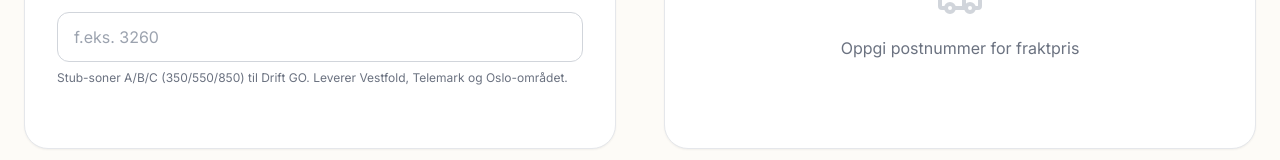
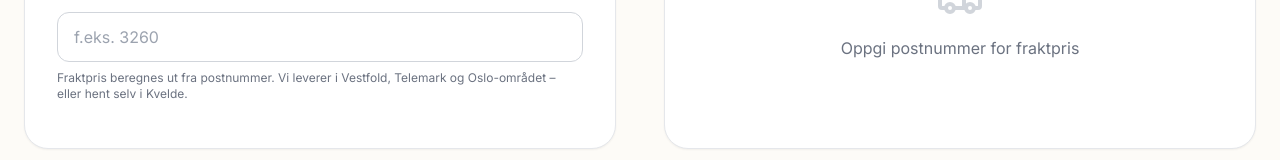
Before and after one commit to havardfurulund-rgb/laagendalen-tommer, a React (Vite) app: page / in a window 1280 px wide. Both pictures are taken after a click on the button "FRAKT". Shown: the part 373-533 px from the top of the page. Built offline with nearby package versions, Linux system fonts and the light colour scheme; a web font is replaced by a local one.

Commit message:
[Claude] Frakt: fjern intern utviklertekst synlig for kunder

```diff
--- a/src/components/DeliveryCalculator.tsx
+++ b/src/components/DeliveryCalculator.tsx
@@ -60,7 +60,7 @@ export default function DeliveryCalculator() {
                   className="w-full px-4 py-3 border border-gray-300 rounded-xl focus:outline-none focus:ring-2 focus:ring-black"
                 />
                 <p className="text-xs text-gray-500 mt-2">
-                  Stub-soner A/B/C (350/550/850) til Drift GO. Leverer Vestfold, Telemark og Oslo-området.
+                  Fraktpris beregnes ut fra postnummer. Vi leverer i Vestfold, Telemark og Oslo-området – eller hent selv i Kvelde.
                 </p>
               </div>
             )}
```
